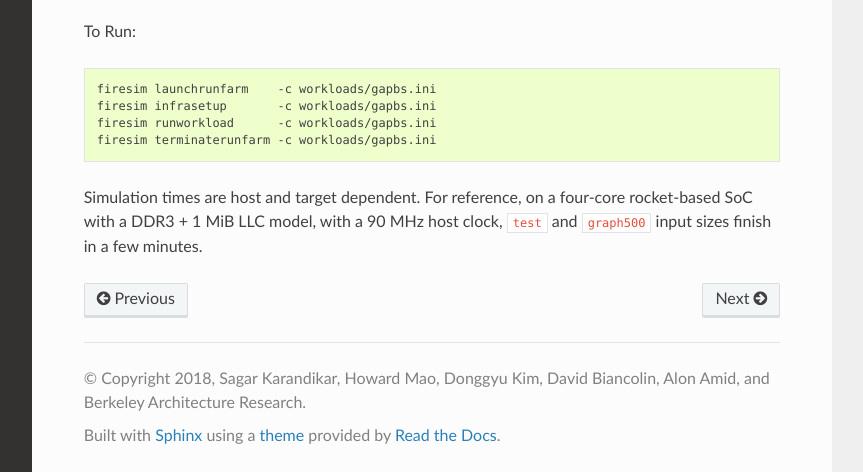
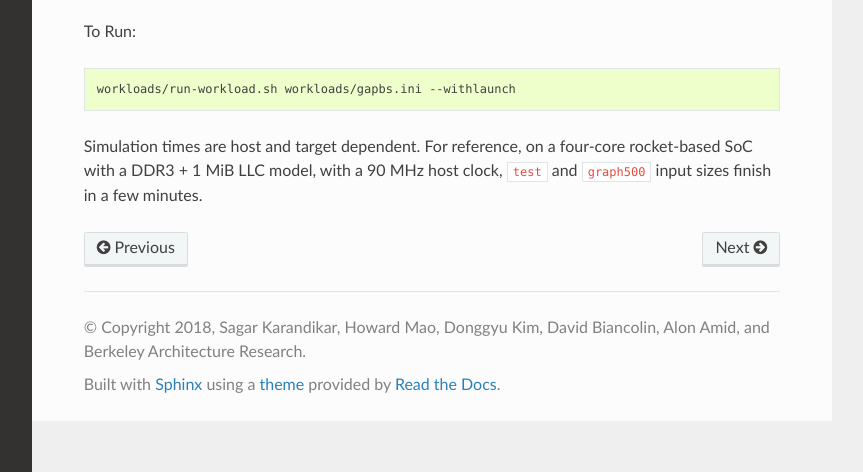
Before and after one commit to firesim/firesim, a Sphinx documentation site: the page built from docs/Advanced-Usage/Workloads/GAP-Benchmark-Suite.rst, in a window 1280 px wide and 1375 px high, cut to the strip 903-1375 px from the top of the window. Shown: the whole strip, without its empty margins (268-1131 px from the left). Built offline with Sphinx 7.4.7 and the Read the Docs theme 2.0.0, drawn with Linux system fonts in a browser that asks for light colours.

Commit message:
Use run-workload.sh for gapbs and spec

```diff
--- a/docs/Advanced-Usage/Workloads/GAP-Benchmark-Suite.rst
+++ b/docs/Advanced-Usage/Workloads/GAP-Benchmark-Suite.rst
@@ -35,11 +35,7 @@
 
 .. code-block:: bash
 
-    firesim launchrunfarm    -c workloads/gapbs.ini
-    firesim infrasetup       -c workloads/gapbs.ini
-    firesim runworkload      -c workloads/gapbs.ini
-    firesim terminaterunfarm -c workloads/gapbs.ini
-
+    workloads/run-workload.sh workloads/gapbs.ini --withlaunch
 
 Simulation times are host and target dependent. For reference, on a
 four-core rocket-based SoC with a DDR3 + 1 MiB LLC model, with a 90
```
Also changed, not shown: docs/Advanced-Usage/Workloads/SPEC-2017.rst (+2 -8 lines).
